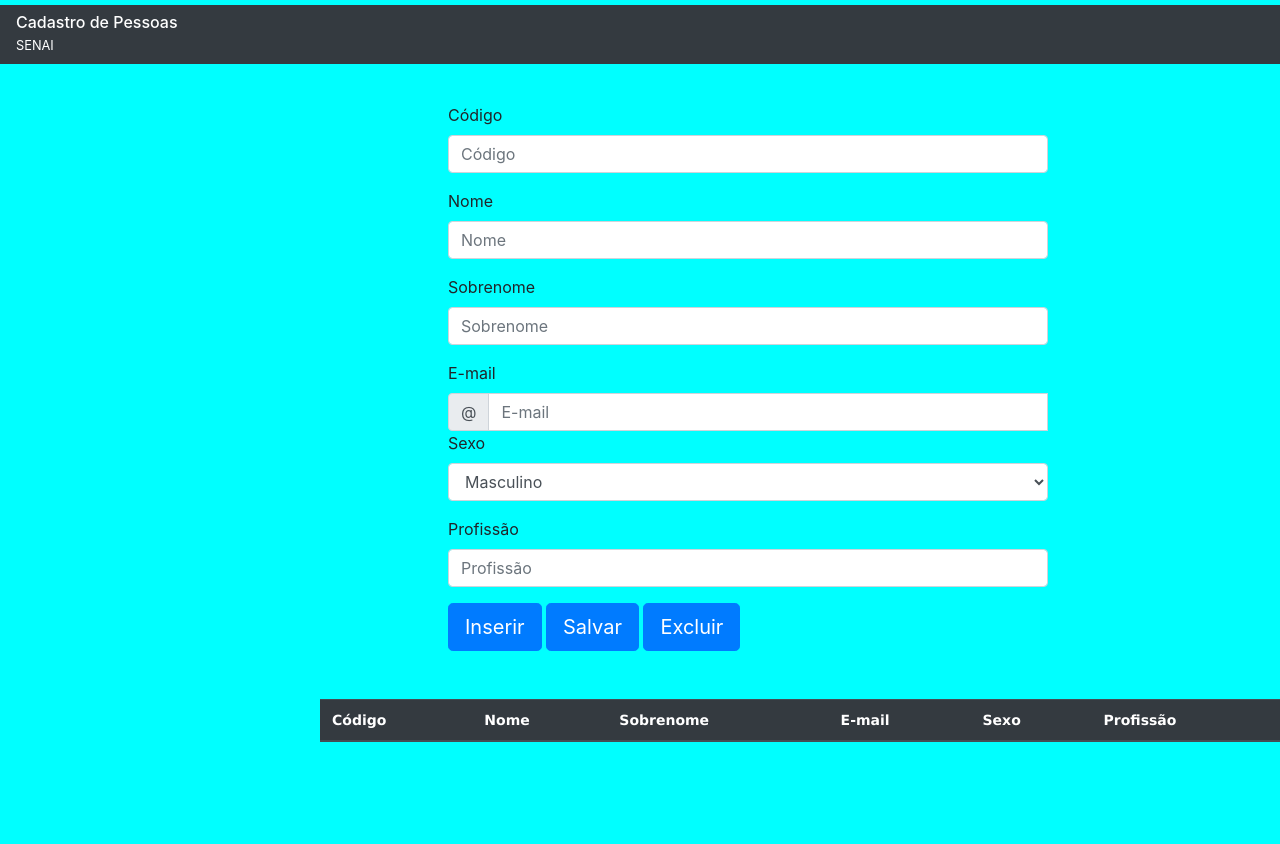
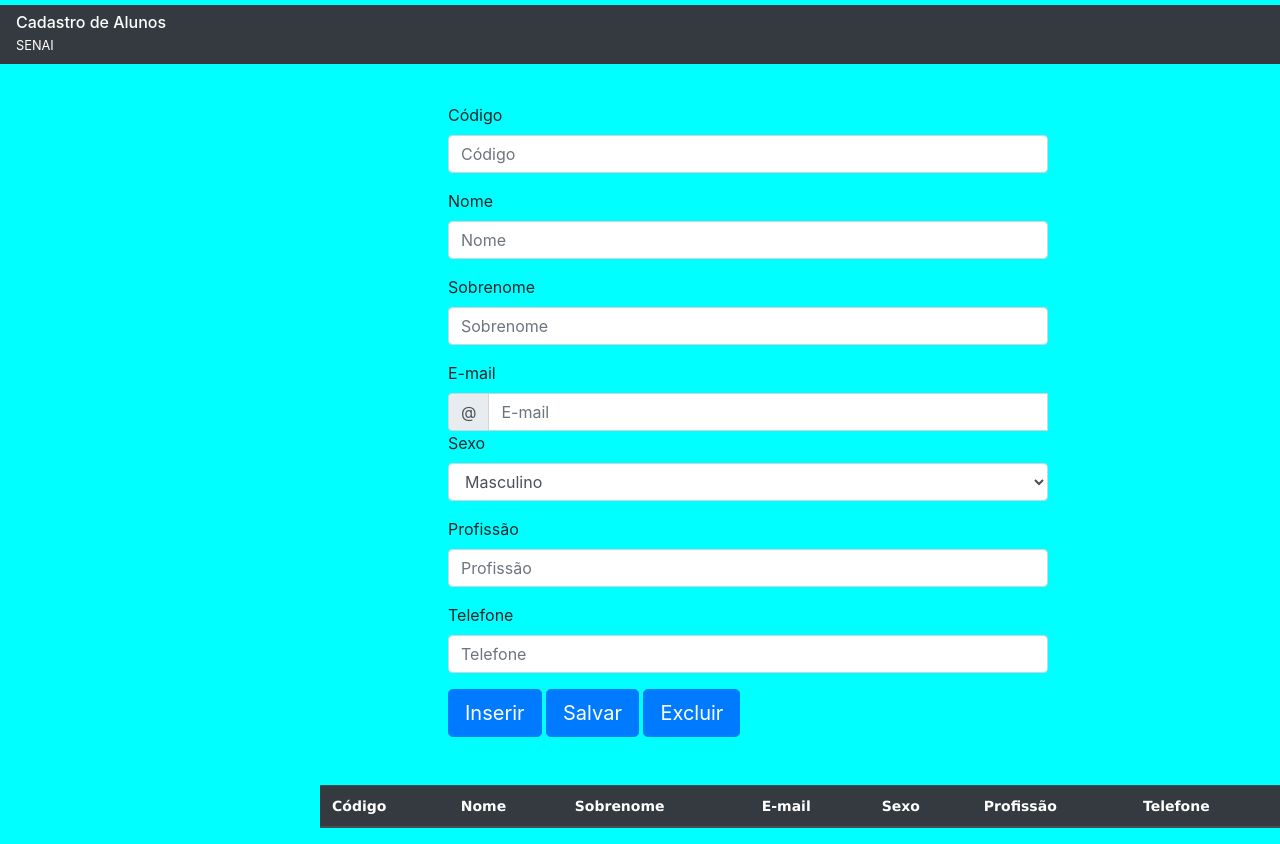
Before and after one commit to MariaCeleski/cadastrodepessoas, a plain HTML site: page index.html in a window 1280 px wide. Shown: the part 51-895 px from the top of the page. Before the commit the page ends 809 px from the top, so only its background shows below. Drawn offline with nearby package versions, Linux system fonts and the light colour scheme.

Commit message:
Telefone
Inserindo telefone no cadastro

```diff
--- a/index.html
+++ b/index.html
@@ -20,7 +20,7 @@
     <h1>CADASTRO DE PESSOAS</h1>
     <nav class="navbar navbar-dark bg-dark">
         <div class="lh-100">
-            <h6 class="mb-0 text-white lh-100">Cadastro de Pessoas</h6>
+            <h6 class="mb-0 text-white lh-100">Cadastro de Alunos</h6>
             <small class="text-white">SENAI</small>
         </div>
     </nav>
@@ -67,12 +67,17 @@
                 <input type="text" class="form-control" id="txtProfissao"
                     placeholder="Profissão">
             </div>
+            <div class="form-group">
+                <label for="phone">Telefone</label>
+                <input type="tel" class="form-control" id="phone"
+                    pattern="[0-9]{3}-[0-9]{2}-[0-9]{3}" placeholder="Telefone">
+            </div>
             <button type="button" class="btn btn-primary btn-lg"
-                onclick="cadPessoa(txtNome.value, txtSobrenome.value, txtEmail.value, slSexo.value, txtProfissao.value)">
+                onclick="cadPessoa(txtNome.value, txtSobrenome.value, txtEmail.value, slSexo.value, txtProfissao.value, phone.value)">
                 Inserir
             </button>
             <button type="button" class="btn btn-primary btn-lg"
-                onclick="altPessoa(txtNome.value, txtSobrenome.value, txtEmail.value, slSexo.value, txtProfissao.value)">
+                onclick="altPessoa(txtNome.value, txtSobrenome.value, txtEmail.value, slSexo.value, txtProfissao.value, phone.value)">
                 Salvar
             </button>
             <button type="button" class="btn btn-primary btn-lg"
@@ -96,6 +101,7 @@
                     <th scope="col">E-mail</th>
                     <th scope="col">Sexo</th>
                     <th scope="col">Profissão</th>
+                    <th scope="col">Telefone</th>
                 </tr>
             </thead>
         </table>
```
